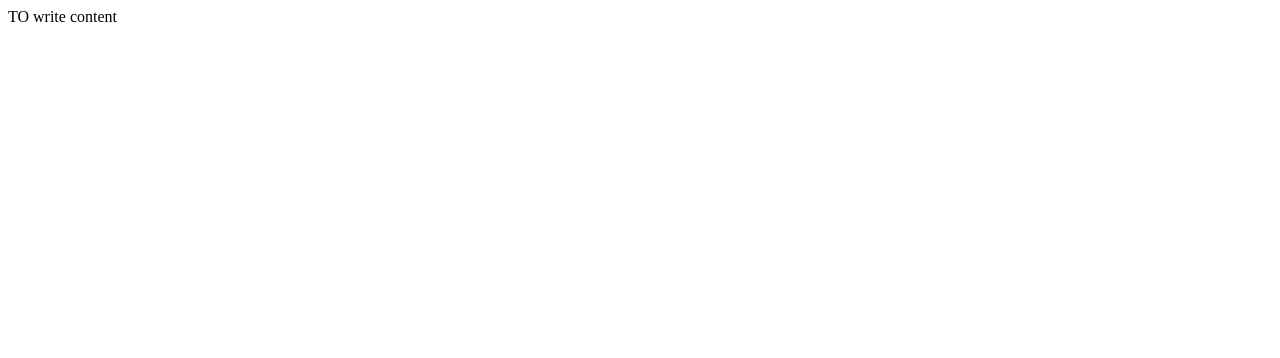
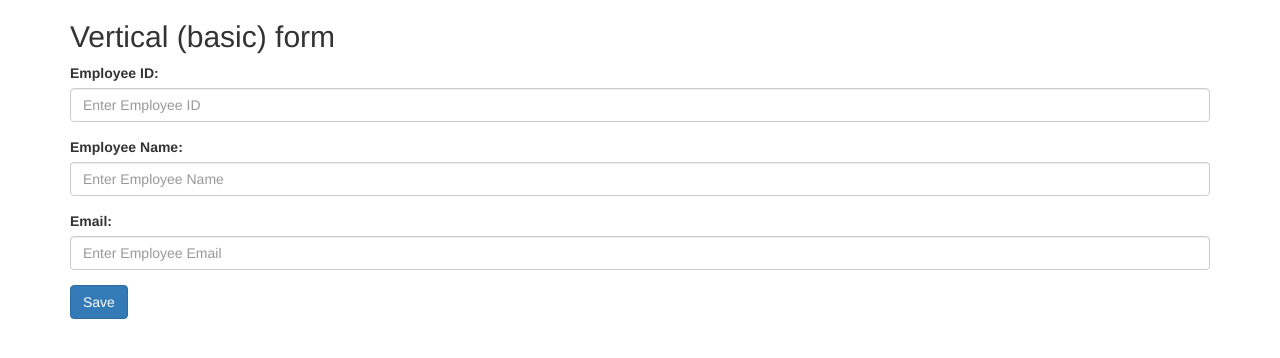
Before and after one commit to Vivek-Nemani/Project-Management-Form, a plain HTML site: page public_html/index.html in a window 1280 px wide. Drawn offline with nearby package versions, Linux system fonts and the light colour scheme.

Commit message:
Update index.html

```diff
--- a/public_html/index.html
+++ b/public_html/index.html
@@ -1,15 +1,43 @@
 <!DOCTYPE html>
 <!--
-Click nbfs://nbhost/SystemFileSystem/Templates/Licenses/license-default.txt to change this license
-Click nbfs://nbhost/SystemFileSystem/Templates/Other/html.html to edit this template
+To change this license header, choose License Headers in Project Properties.
+To change this template file, choose Tools | Templates
+and open the template in the editor.
 -->
-<html>
+<html lang="en">
     <head>
-        <title>TODO supply a title</title>
-        <meta charset="UTF-8">
-        <meta name="viewport" content="width=device-width, initial-scale=1.0">
+        <title>Bootstrap Example</title>
+        <meta charset="utf-8">
+        <meta name="viewport" content="width=device-width, initial-scale=1">
+        <link rel="stylesheet"
+              href="https://maxcdn.bootstrapcdn.com/bootstrap/3.4.1/css/bootstrap.min.css">
+        <script
+        src="https://ajax.googleapis.com/ajax/libs/jquery/3.5.1/jquery.min.js"></script>
+        <script
+        src="https://maxcdn.bootstrapcdn.com/bootstrap/3.4.1/js/bootstrap.min.js"></script>
     </head>
     <body>
-        <div>TO write content</div>
-    </body>
+        <div class="container">
+            <h2>Vertical (basic) form</h2>
+            <form id="empForm" method="post">
+                <div class="form-group">
+                    <span><label for="empId">Employee ID:</label> <label id="empIdMsg">
+                        </label></span>
+                    <input type="text" class="form-control" name="empId" id="empId"
+                           placeholder="Enter Employee ID" required>
+                </div>
+                <div class="form-group">
+                    <label for="empName">Employee Name:</label>
+                    <input type="text" class="form-control" id="empName"
+                           placeholder="Enter Employee Name" name="empName">
+                </div>
+                <div class="form-group">
+                    <label for="empEmail">Email:</label>
+                    <input type="email" class="form-control" id="empEmail"
+                           placeholder="Enter Employee Email" name="empEmail">
+                </div>
+                <input type="button" class="btn btn-primary" id="empSave" value="Save"
+                       onclick="saveEmployee();">
+            </form>
+
 </html>
```
